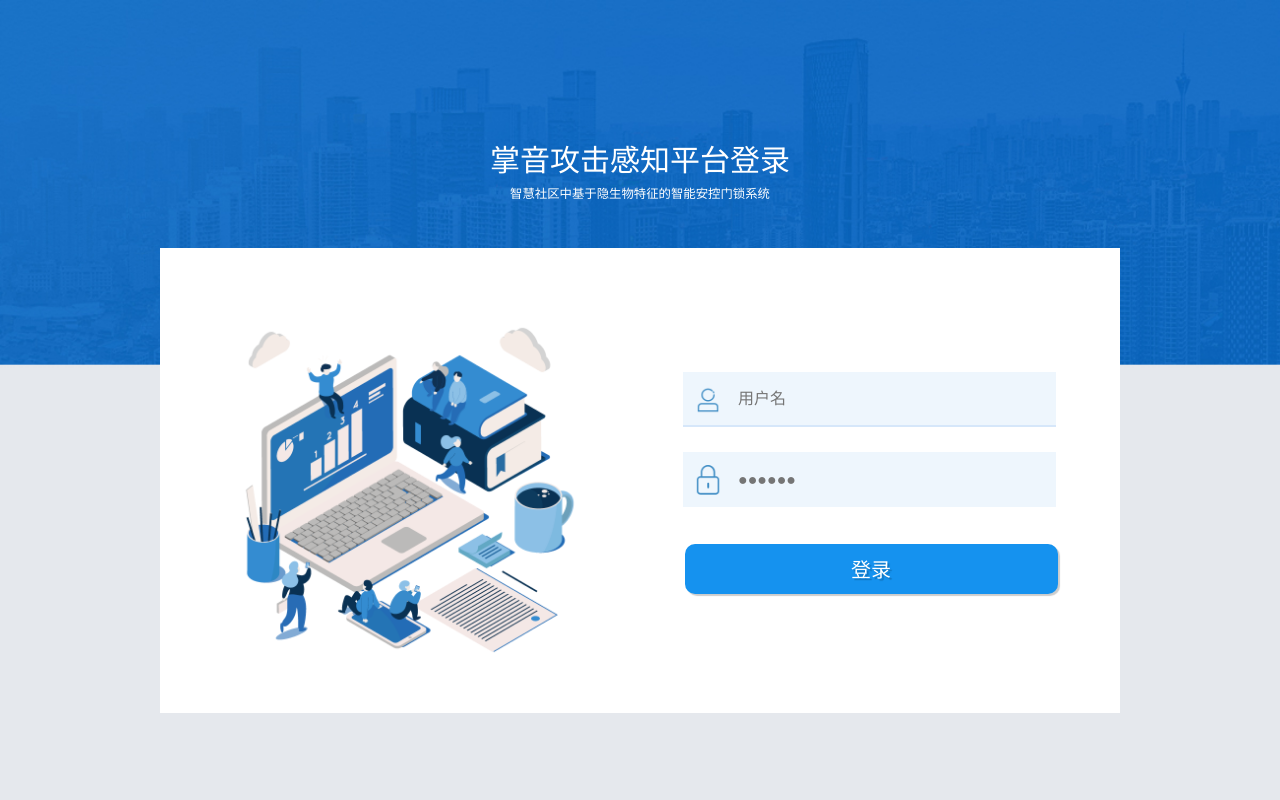
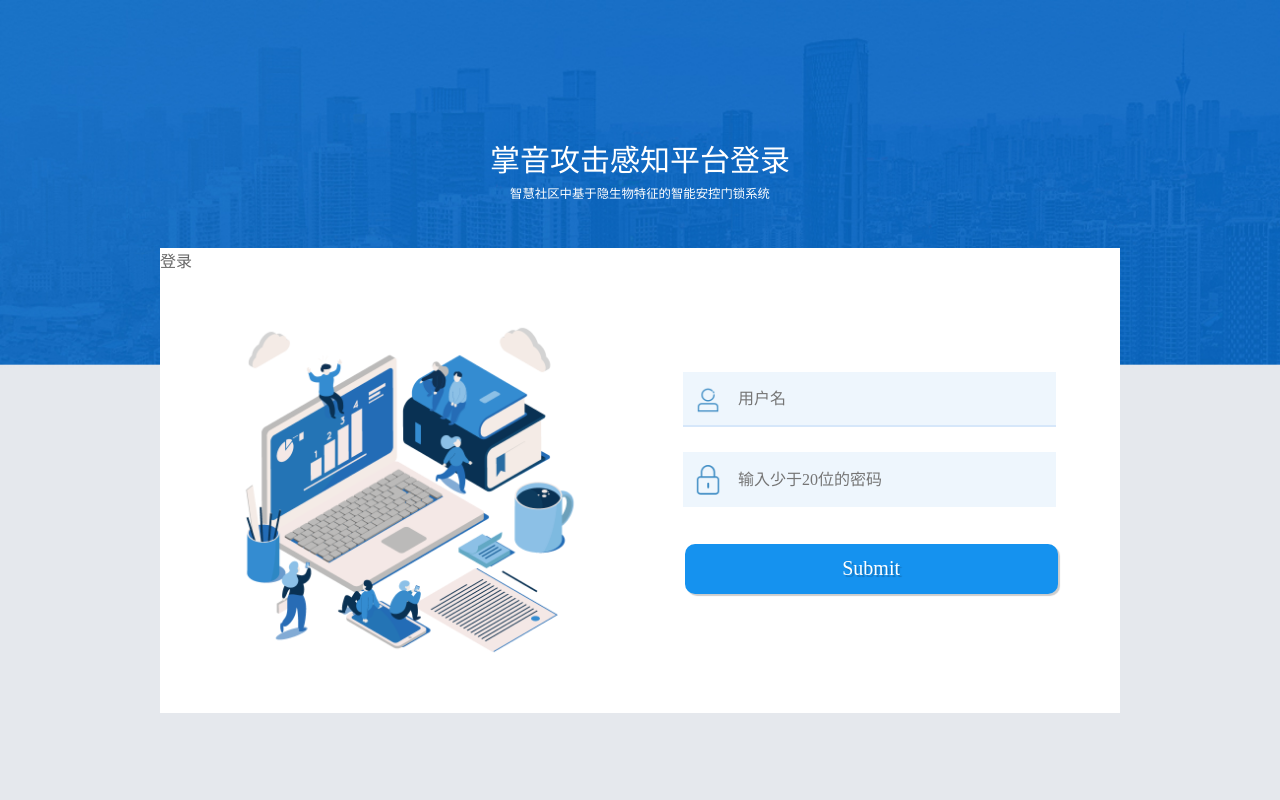
Before and after one commit to hand-sound-organization/Web, a Flask app: page / in a window 1280 px wide. Run offline with Flask 2, Linux system fonts and the light colour scheme.

Commit message:
添加了用户登录模块，用户名为名字拼音全拼，密码为全拼+123

```diff
--- a/templates/login.html
+++ b/templates/login.html
@@ -114,18 +114,19 @@
 <img class="pic" src="{{ url_for('static',filename='dist/img/a.png') }}" />
 
 <div class="table">
+    <form action="HeatMap_chengdu" method="post">
   <div class="wel">掌音攻击感知平台登录</div>
   <div class="wel1">智慧社区中基于隐生物特征的智能安控门锁系统</div>
   <div class="user">
     <div id="yonghu" style=""><img src="{{ url_for('static',filename='dist/img/yhm.png') }}" /></div>
-    <input type="text" name="" placeholder="用户名" />
+    <input type="text" name="username" placeholder="用户名" />
   </div>
   <div class="password">
     <div id="yonghu"><img src="{{ url_for('static',filename='dist/img/mm.png') }}" /></div>
-    <input type="password" name="密码" placeholder="●●●●●●"/>
+    <input type="password" name="password" placeholder="输入少于20位的密码"/>
   </div>
-  <a href="/HeatMap_chengdu"><button class="btn">登录</button></a>
-
+  <input type="submit" class="btn">登录</input>
+    </form>
 </div>
 
 </body>
--- a/templates/start1.html
+++ b/templates/start1.html
@@ -143,7 +143,7 @@ scratch. This page gets rid of all links and provides the needed markup only.
           <img src="{{ url_for('static',filename='dist/img/user2-160x160.jpg') }}" class="img-circle elevation-2" alt="User Image">
         </div>
         <div class="info">
-          <a href="./changeInfo.html" class="d-block">管理员-1</a>
+          <a href="./changeInfo.html" class="d-block">{{username}}</a>
         </div>
       </div>
 
--- a/view.py
+++ b/view.py
@@ -1,18 +1,24 @@
 from app import app, db
 from flask import render_template, request, jsonify
-from models import User
+from models import *
 import json
 import base64
 
+
 @app.route('/')
 def login():
-
     return render_template("login.html")
 
 
-@app.route('/HeatMap_chengdu')
-def register():
-    return render_template("start1.html")
+@app.route('/HeatMap_chengdu', methods=['POST'])
+def homepage():
+    username = request.form['username']
+    password = request.form['password']
+    user = User.query.filter(User.username == username, User.password == password).all()
+    if not user:
+        return "User's name and password are not correct! Please try again."
+    else:
+        return render_template("start1.html", username=username)
 
 
 if __name__ == '__main__':
```
Also changed, not shown: Database.db.
